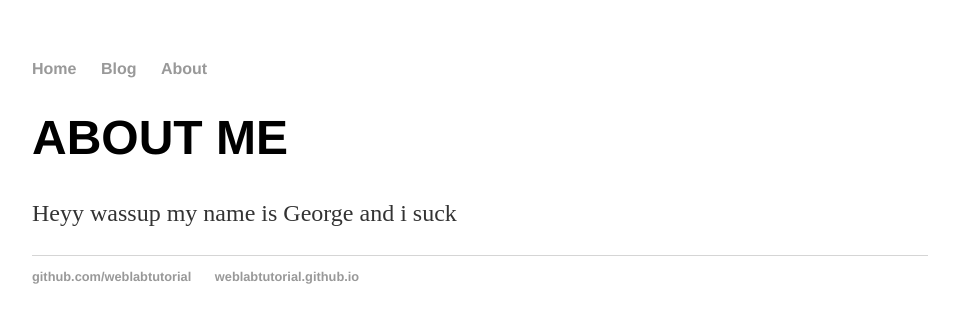
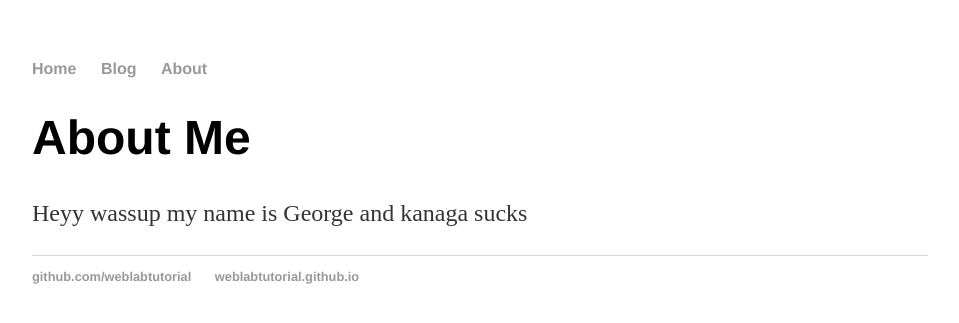
Before and after one commit to fdx-hw/fdx-hw.github.io, a Jekyll site: the page built from about/index.html, in a window 1280 px wide. Shown: the top 323 px of the page, without its empty margins (160-1119 px from the left). Built offline with Jekyll 4.4.1, drawn with Linux system fonts in a browser that asks for light colours.

Commit message:
Update index.html

```diff
--- a/about/index.html
+++ b/about/index.html
@@ -2,5 +2,5 @@
 layout: default
 title: Web Programming Page
 ---
-<h1> ABOUT ME </h1>
-<p> Heyy wassup my name is George and i suck</p>
+<h1> About Me </h1>
+<p> Heyy wassup my name is George and kanaga sucks</p>
```
